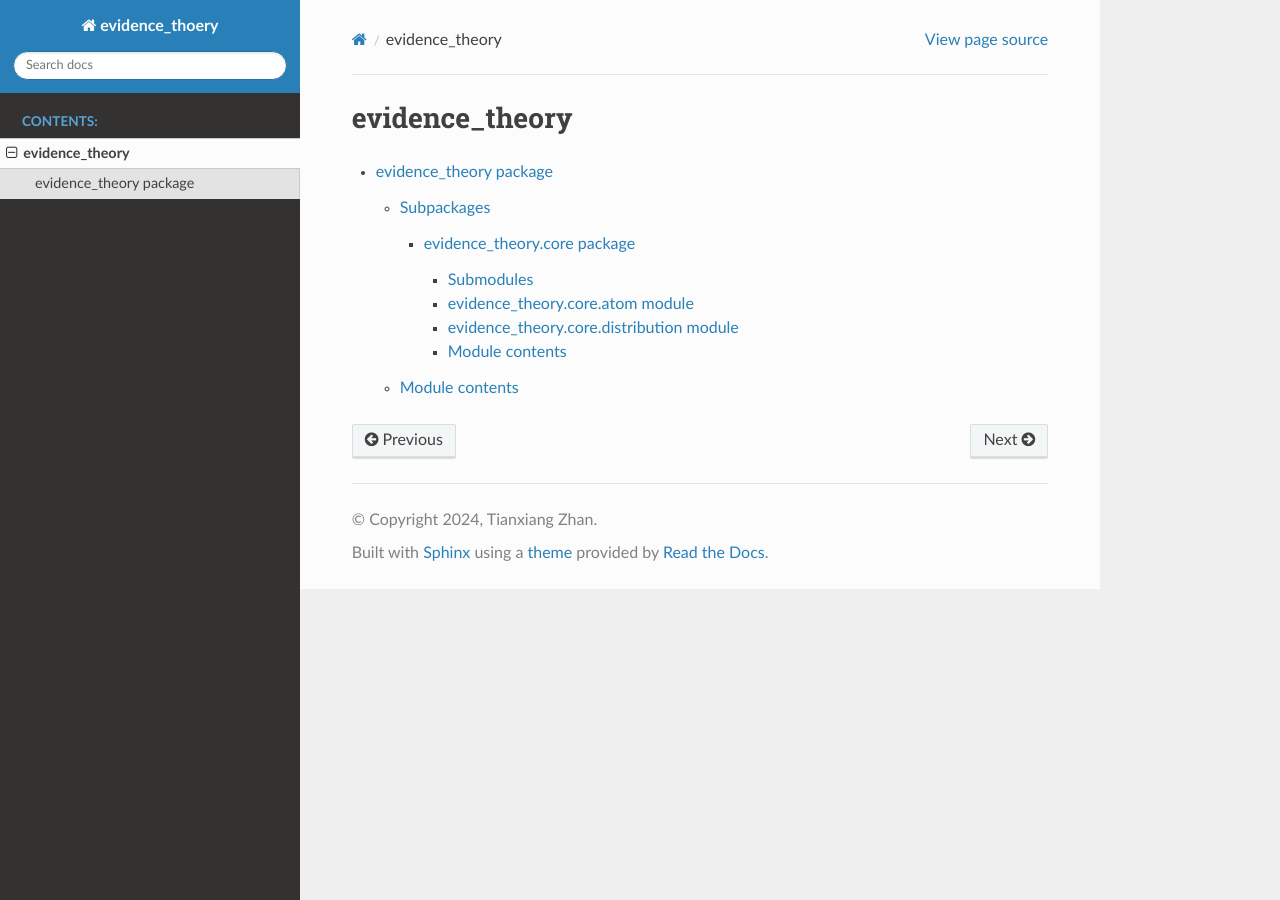
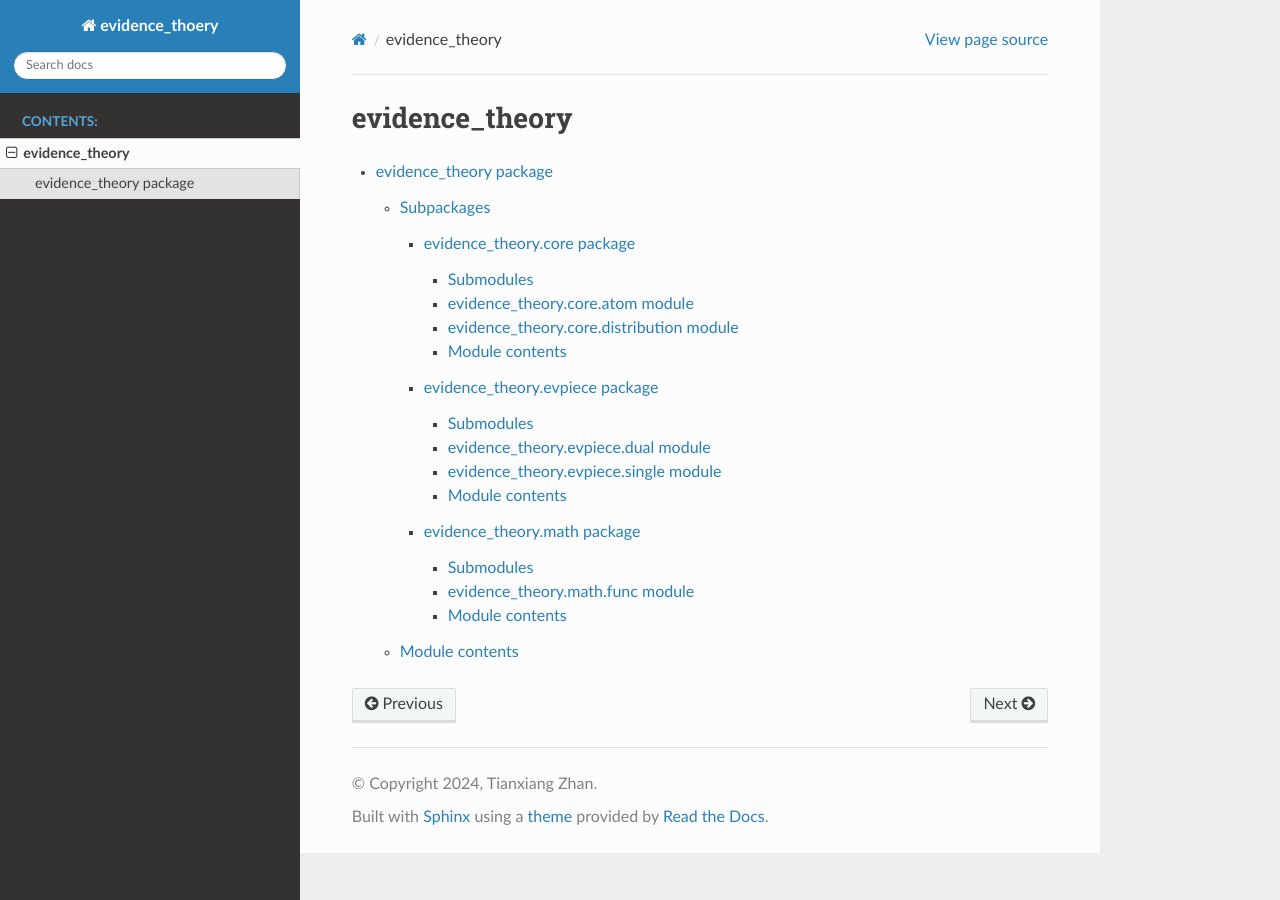
Before and after one commit to ztxtech/dstz, a Sphinx documentation site: the page built from docs/source/modules.rst, in a window 1280 px wide. Built offline with Sphinx 7.4.7 and the Read the Docs theme 2.0.0, drawn with Linux system fonts in a browser that asks for light colours; pages that are not in the unit, such as notebooks, are missing from menus.

Commit message:
修复文档

```diff
--- /dev/null
+++ b/docs/source/evidence_theory.math.rst
@@ -0,0 +1,21 @@
+evidence\_theory.math package
+=============================
+
+Submodules
+----------
+
+evidence\_theory.math.func module
+---------------------------------
+
+.. automodule:: evidence_theory.math.func
+   :members:
+   :undoc-members:
+   :show-inheritance:
+
+Module contents
+---------------
+
+.. automodule:: evidence_theory.math
+   :members:
+   :undoc-members:
+   :show-inheritance:
--- a/docs/source/evidence_theory.rst
+++ b/docs/source/evidence_theory.rst
@@ -8,8 +8,8 @@ Subpackages
    :maxdepth: 4
 
    evidence_theory.core
-   evidence_theory.element
-   evidence_theory.evipiece
+   evidence_theory.evpiece
+   evidence_theory.math
 
 Module contents
 ---------------
```
Also changed, not shown: 2 other files.
